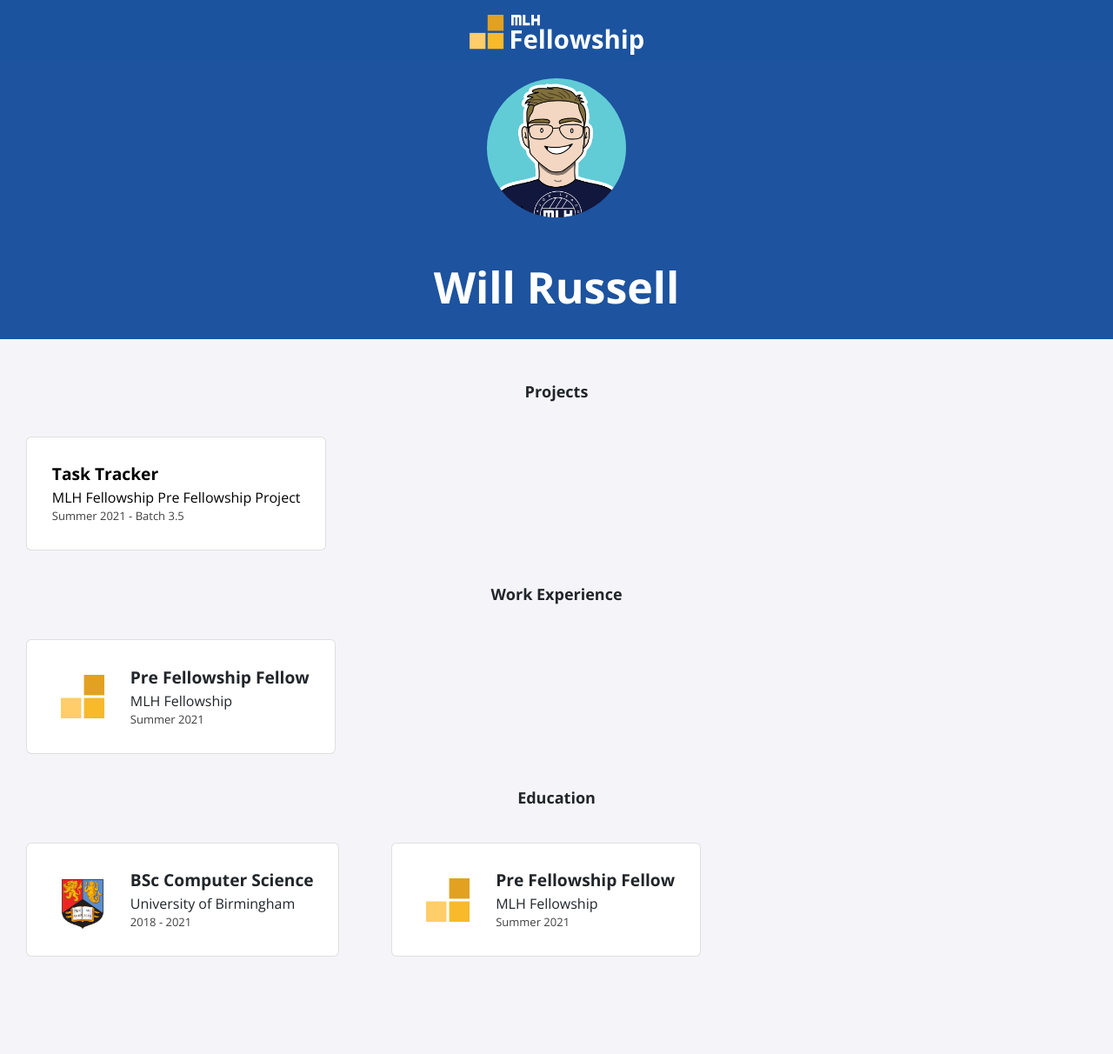
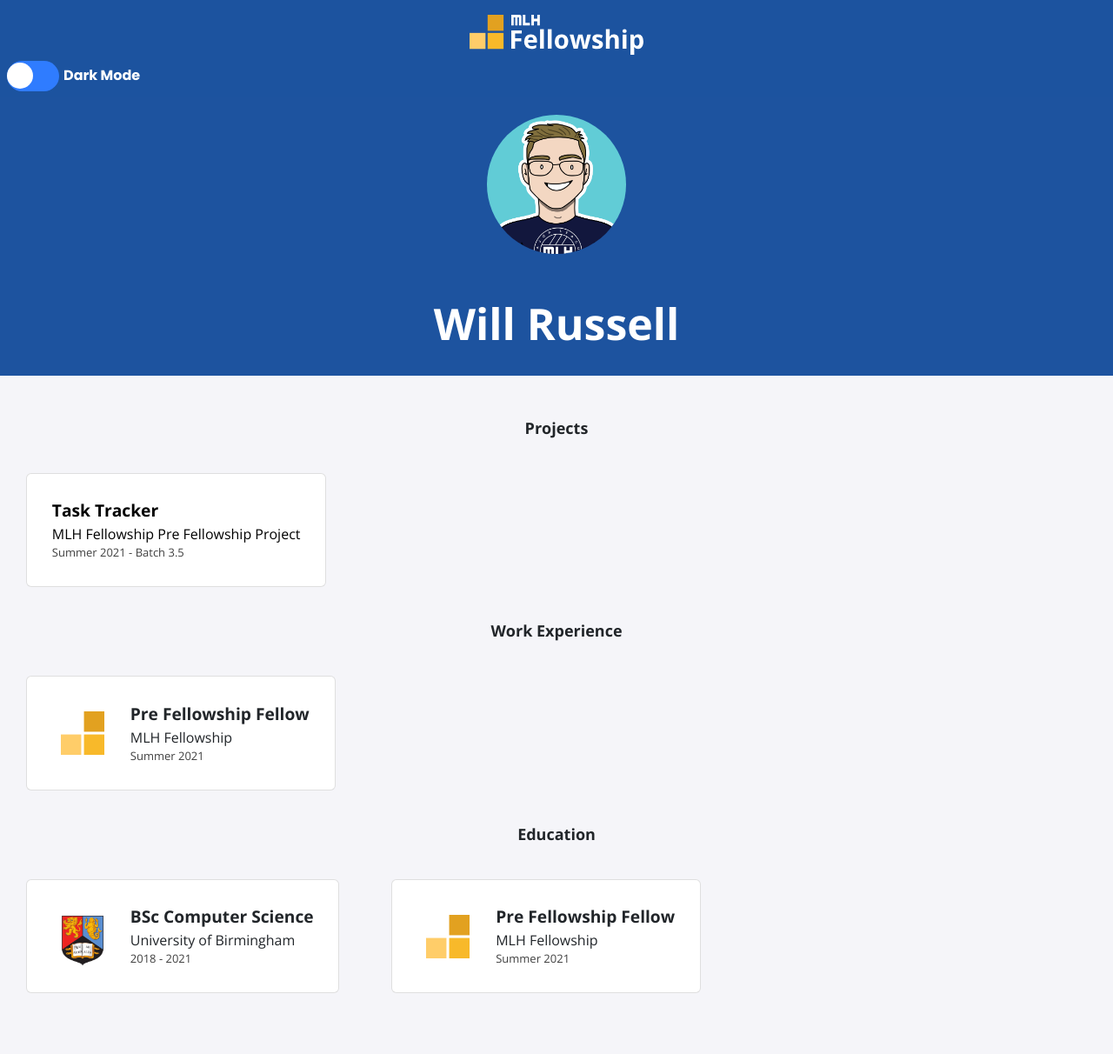
Before and after one commit to MLH-Fellowship/pod-3.1.4-portfolio, a Jekyll site: the page built from index.html, in a window 1280 px wide. Shown: the whole page at 87% size. Built offline with Jekyll 4.4.1, drawn with Linux system fonts in a browser that asks for light colours; nearby versions of some CDN libraries; before the commit the page ends 1170 px from its top, so only the background shows below that.

Commit message:
Add html element and styles for toggle darkmode button

```diff
--- a/_includes/navbar.html
+++ b/_includes/navbar.html
@@ -5,6 +5,11 @@
                 <img src="./assets/img/logo.svg" />
             </div>
         </a>
-
+        <div class="darkModeContainer">
+            <span class="blue-rectangle">
+            <span class="white-circle">&nbsp;</span>
+            </span>
+            <span class="dark-text">Dark Mode</span>
+      </div>
     </div>
 </header>
--- a/_sass/navbar.scss
+++ b/_sass/navbar.scss
@@ -1,7 +1,7 @@
 .nav-bar {
   width: 100%;
   display: inline-block;
-    background-color: #1C539F;
+  background-color: #1c539f;
   font-family: "Poppins", serif;
   font-weight: 700 !important;
   padding-top: 10px;
@@ -35,3 +35,41 @@
   padding-top: 0px;
   padding-right: 0px;
 }
+
+.darkModeContainer {
+  position: relative;
+  right: -8px;
+  color: white;
+
+  .blue-rectangle {
+    width: 60px;
+    height: 35px;
+    display: inline-block;
+    border-radius: 30px;
+    background-color: #2f7cff;
+    position: relative;
+
+    .white-circle {
+      width: 30px;
+      height: 30px;
+      display: inline-block;
+      border-radius: 50%;
+      background-color: white;
+      position: absolute;
+      top: 2px;
+      cursor: pointer;
+
+    }
+  }
+
+  .dark-text {
+    position: absolute;
+    top: 5px;
+    margin-left: 5px;
+  }
+}
+
+.toggleRight {
+  right: 3px;
+  transition: all .4s ease-in;
+}
```
Lines whose indentation alone changed are shown as unchanged.
